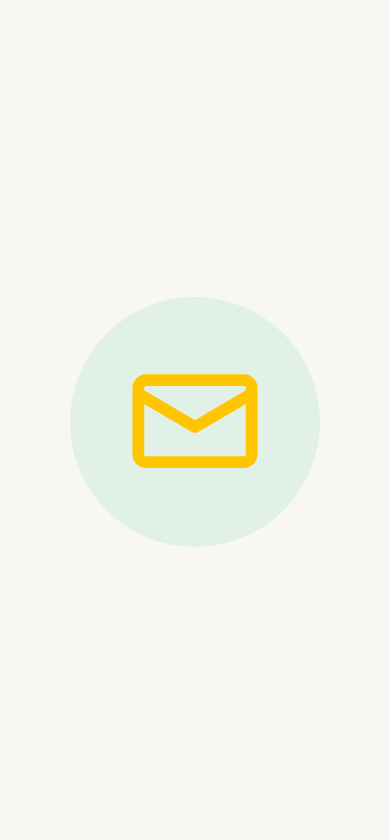
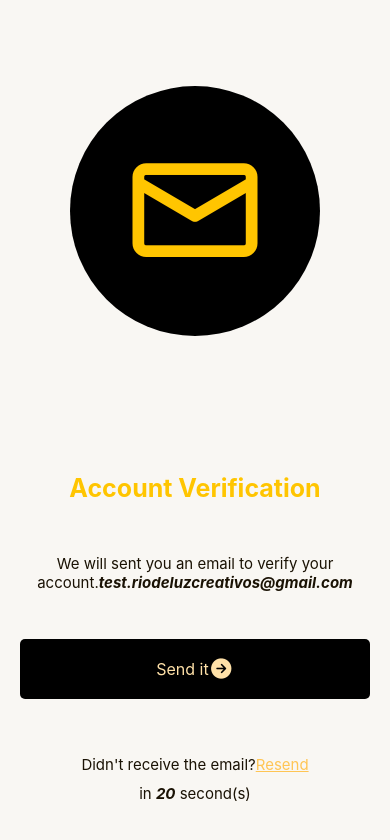
Before and after one commit to Lenindelrionicaragua/HabitTrackerAppFront, a React Native app: screen /LinkVerification in a window 390 px wide. Shown: the top 840 px of the page. Built offline with nearby package versions, Linux system fonts and the light colour scheme; what expo-web-browser would draw is missing.

Commit message:
add send it button and resend link

```diff
--- a/screens/LinkVerification/LinkVerification.js
+++ b/screens/LinkVerification/LinkVerification.js
@@ -5,24 +5,55 @@ import {
   StyledContainer,
   TopContainer,
   BottomContainer,
-  IconBackGround
+  IconBackGround,
+  PageTitle,
+  InfoText,
+  EmphasizeText,
+  StyledButton,
+  ButtonText,
+  InlineGroup,
+  TextLink,
+  TextLinkContent
 } from "./LinkVerificationStyles";
 // icon
-import { Octicons } from "@expo/vector-icons";
-
+import { Octicons, Ionicons } from "@expo/vector-icons";
+import { View } from "react-native";
 // Colors
-const { white, orange, grey, yellow, lightGrey, black, lightGreen } = Colors;
+const { white, orange, grey, yellow, lightGrey, black } = Colors;
 
 const LinkVerification = () => {
   return (
     <StyledContainer style={{ alignItems: "center" }}>
       <TopContainer>
         <IconBackGround>
-          <StatusBar style="dark" />{" "}
+          <StatusBar style="dark" />
           <Octicons name="mail" size={125} color={orange} />
         </IconBackGround>
       </TopContainer>
-      <BottomContainer></BottomContainer>
+      <BottomContainer>
+        <PageTitle style={{ fontSize: 25 }}>Account Verification</PageTitle>
+        <InfoText>
+          We will sent you an email to verify your account.
+          <EmphasizeText>{`test.riodeluzcreativos@gmail.com`}</EmphasizeText>
+        </InfoText>
+        <StyledButton onPress={() => {}} style={{ flexDirection: "row" }}>
+          <ButtonText>Send it</ButtonText>
+          <Ionicons name="arrow-forward-circle" size={25} color={white} />
+        </StyledButton>
+        <View>
+          <InlineGroup>
+            <InfoText>Didn't receive the email?</InfoText>
+            <TextLink onPress={() => {}}>
+              <TextLinkContent style={{ textDecorationLine: "underline" }}>
+                Resend
+              </TextLinkContent>
+            </TextLink>
+          </InlineGroup>
+          <InfoText>
+            in <EmphasizeText>{`20`}</EmphasizeText> second(s)
+          </InfoText>
+        </View>
+      </BottomContainer>
     </StyledContainer>
   );
 };
--- a/screens/LinkVerification/LinkVerificationStyles.js
+++ b/screens/LinkVerification/LinkVerificationStyles.js
@@ -1,9 +1,19 @@
 import styled from "styled-components/native";
-import { View, Image, Text, TextInput, Pressable } from "react-native";
+import {
+  View,
+  Image,
+  Text,
+  TextInput,
+  Pressable,
+  TouchableOpacity
+} from "react-native";
 import { Colors } from "../../styles/AppStyles";
 import { SafeAreaView } from "react-native";
 
 const { white, orange, grey, yellow, lightGrey, black, lightGreen } = Colors;
+
+const green = "#00ff00";
+const red = "#ff0000";
 
 export const StyledContainer = styled(SafeAreaView)`
   flex: 1;
@@ -20,12 +30,89 @@ export const TopContainer = styled(View)`
 export const IconBackGround = styled(View)`
   width: 250px;
   height: 250px;
-  background-color: ${lightGreen};
+  background-color: ${black};
   border-radius: 250px;
   justify-content: center;
   align-items: center;
 `;
 
 export const BottomContainer = styled(View)`
+  flex: 1;
   justify-content: space-around;
+  padding: 20px;
 `;
+
+export const PageTitle = styled(Text)`
+  font-size: 30px;
+  text-align: center;
+  font-weight: bold;
+  color: ${orange};
+  padding: 10px;
+`;
+
+export const InfoText = styled(Text)`
+  color: ${grey};
+  font-size: 15px;
+  text-align: center;
+`;
+
+export const EmphasizeText = styled.Text`
+  font-weight: bold;
+  font-style: italic;
+`;
+
+export const StyledButton = styled(Pressable)`
+  padding: 15px;
+  background-color: ${black};
+  justify-content: center;
+  align-items: center;
+  border-radius: 5px;
+  margin-vertical: 5px;
+  height: 60px;
+
+  ${props =>
+    props.google == true &&
+    `
+    background-color: ${orange};
+    flex-direction: row;
+    justify-content: center;
+  `}
+`;
+
+export const ButtonText = styled(Text)`
+  color: ${white};
+  font-size: 16px;
+
+  ${props =>
+    props.google == true &&
+    `
+    padding: 25px;
+    color: ${black}
+  `}
+`;
+
+export const InlineGroup = styled(View)`
+  flex-direction: row;
+  padding: 10px;
+  justify-content: center;
+  align-items: center;
+`;
+
+export const TextLink = styled(TouchableOpacity)`
+  justify-content: center;
+  align-items: center;
+`;
+
+export const TextLinkContent = styled(Text)`
+  color: ${yellow};
+  font-size: 15px;
+
+  ${props => {
+    const { resendStatus } = props;
+    if (resendStatus === "Failed!") {
+      return `color: ${red}`;
+    } else if (resendStatus === "Sent!") {
+      return `color: ${green}`;
+    }
+  }}
+`;
```
